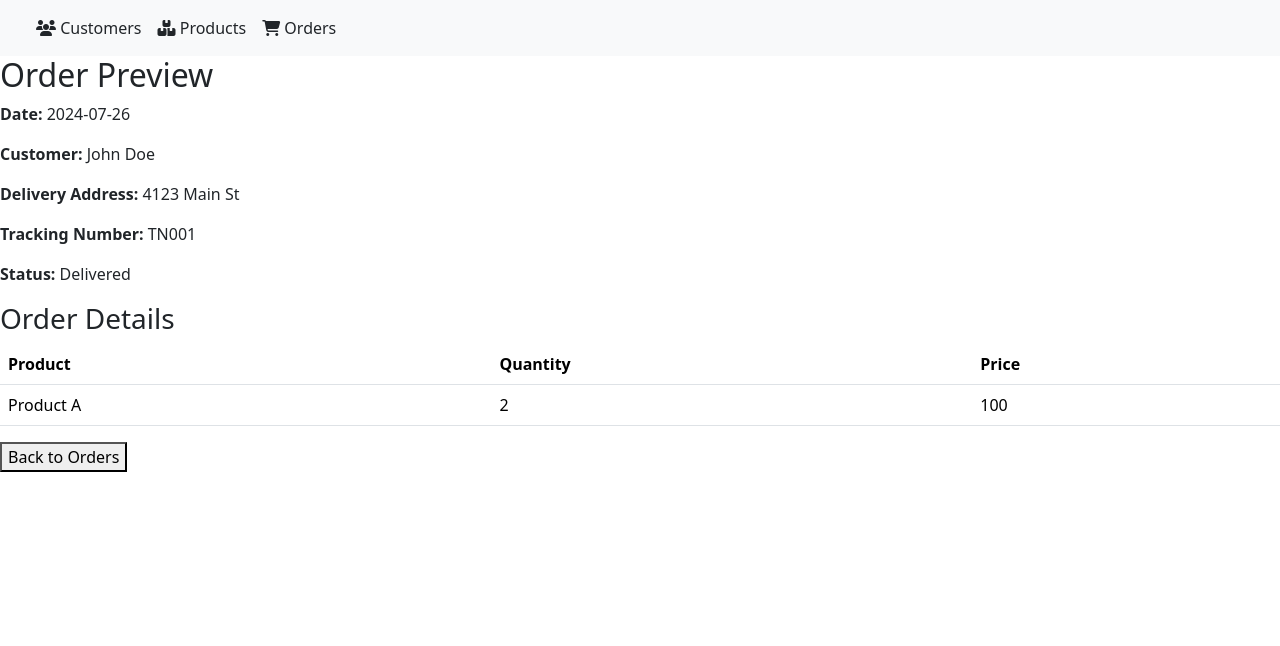
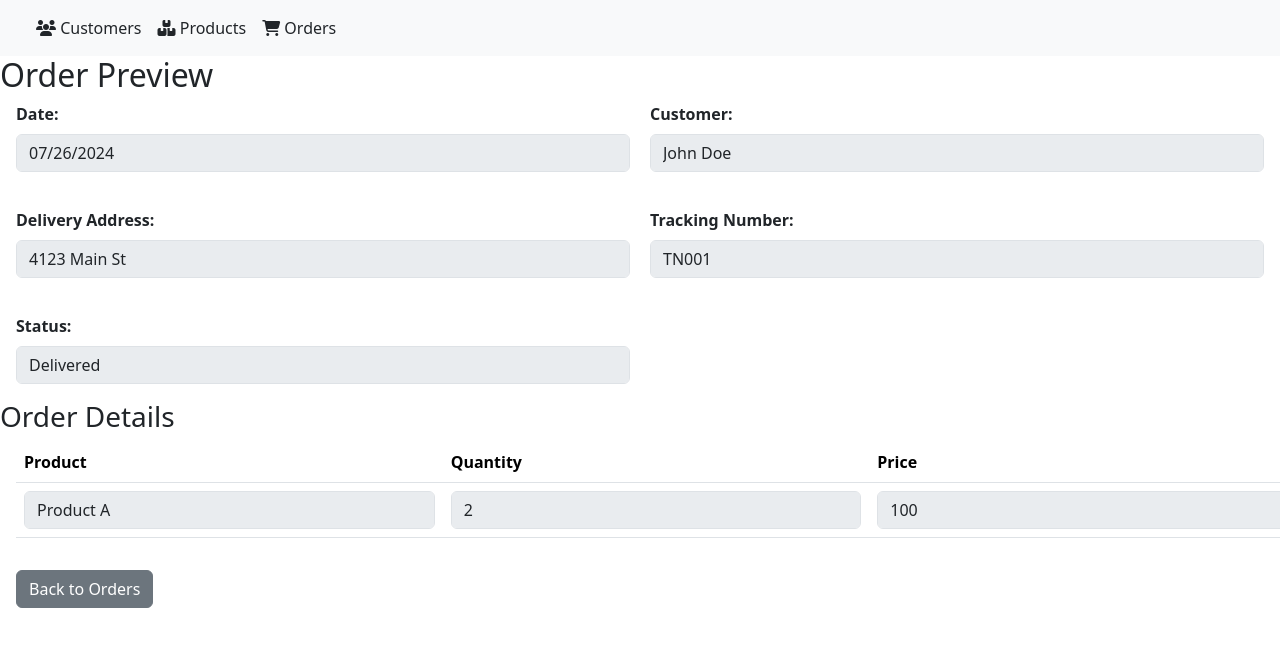
Before and after one commit to FatimataAliouSall/vue-customer-management-app, a Vue app: page /orders/1/preview in a window 1280 px wide. Shown: the top 646 px of the page. Built offline with nearby package versions, Linux system fonts and the light colour scheme.

Commit message:
Add order preview component and content

```diff
--- a/src/components/OrderPreview.vue
+++ b/src/components/OrderPreview.vue
@@ -1,14 +1,36 @@
 <template>
   <div>
     <h2>Order Preview</h2>
-      <p><strong>Date:</strong> {{ order.date }}</p>
-      <p><strong>Customer:</strong> {{ order.customer }}</p>
-      <p><strong>Delivery Address:</strong> {{ order.delivery_address }}</p>
-      <p><strong>Tracking Number:</strong> {{ order.track_number }}</p>
-      <p><strong>Status:</strong> {{ order.status }}</p>
+
+    <div class="classe mx-3">
+      <div class="mb-3">
+        <label for="date" class="form-label"><strong>Date:</strong></label>
+        <input type="date" id="date" v-model="order.date" class="form-control" disabled />
+      </div>
+
+      <div class="mb-3">
+        <label for="customer" class="form-label"><strong>Customer:</strong></label>
+        <input type="text" id="customer" v-model="order.customer" class="form-control" disabled />
+      </div>
+
+      <div class="mb-3">
+        <label for="delivery_address" class="form-label"><strong>Delivery Address:</strong></label>
+        <input type="text" id="delivery_address" v-model="order.delivery_address" class="form-control" disabled />
+      </div>
+
+      <div class="mb-3">
+        <label for="track_number" class="form-label"><strong>Tracking Number:</strong></label>
+        <input type="text" id="track_number" v-model="order.track_number" class="form-control" disabled />
+      </div>
+
+      <div class="mb-3">
+        <label for="status" class="form-label"><strong>Status:</strong></label>
+        <input type="text" id="status" v-model="order.status" class="form-control" disabled />
+      </div>
+    </div>
 
     <h3>Order Details</h3>
-      <table class="table">
+    <table class="table mx-3">
       <thead>
         <tr>
           <th>Product</th>
@@ -18,14 +40,14 @@
       </thead>
       <tbody>
         <tr v-for="(detail, index) in orderDetails" :key="index">
-            <td>{{ detail.product }}</td>
-            <td>{{ detail.quantity }}</td>
-            <td>{{ detail.price }}</td>
+          <td><input type="text" v-model="detail.product" class="form-control" disabled /></td>
+          <td><input type="number" v-model="detail.quantity" class="form-control" disabled /></td>
+          <td><input type="number" v-model="detail.price" class="form-control" disabled /></td>
         </tr>
       </tbody>
     </table>
 
-      <button @click="goBack">Back to Orders</button>
+    <button @click="goBack" class="btn btn-secondary mt-3 mx-3">Back to Orders</button>
   </div>
 </template>
 
@@ -38,10 +60,11 @@
 
 const order = ref({});
 const orderDetails = ref([]);
+
 const orders = [
   { id: 1, date: "2024-07-26", customer: "John Doe", delivery_address: "4123 Main St", track_number: "TN001", status: "Delivered", details: [{ product: "Product A", quantity: 2, price: 100 }] },
   { id: 2, date: "2023-02-22", customer: "Jane Smith", delivery_address: "456 Oak St", track_number: "TN002", status: "Shipped", details: [{ product: "Product B", quantity: 3, price: 200 }] },
-    { id: 3, date: "2022-04-27", customer: "Alice Martin", delivery_address: "789 Pine St", track_number: "TN003", status: "Processig", details: [{ product: "Product C", quantity: 32, price: 1000 }] },
+  { id: 3, date: "2022-04-27", customer: "Alice Martin", delivery_address: "789 Pine St", track_number: "TN003", status: "Processing", details: [{ product: "Product C", quantity: 32, price: 1000 }] },
 ];
 
 onMounted(() => {
@@ -49,7 +72,7 @@
   const existingOrder = orders.find(o => o.id === id);
   if (existingOrder) {
     order.value = { ...existingOrder };
-      orderDetails.value = existingOrder.details;
+    orderDetails.value = [...existingOrder.details];
   }
 });
 
@@ -57,3 +80,18 @@
   router.push('/orders');
 };
 </script>
+
+<style scoped>
+.classe {
+  display: grid;
+  grid-template-columns: repeat(2, 1fr);
+  grid-template-rows: repeat(3, 1fr);
+  column-gap: 20px;
+  row-gap: 20px;
+}
+
+.mx-3 {
+  margin-left: 1rem;
+  margin-right: 1rem;
+}
+</style>
```
Lines whose indentation alone changed are shown as unchanged.
